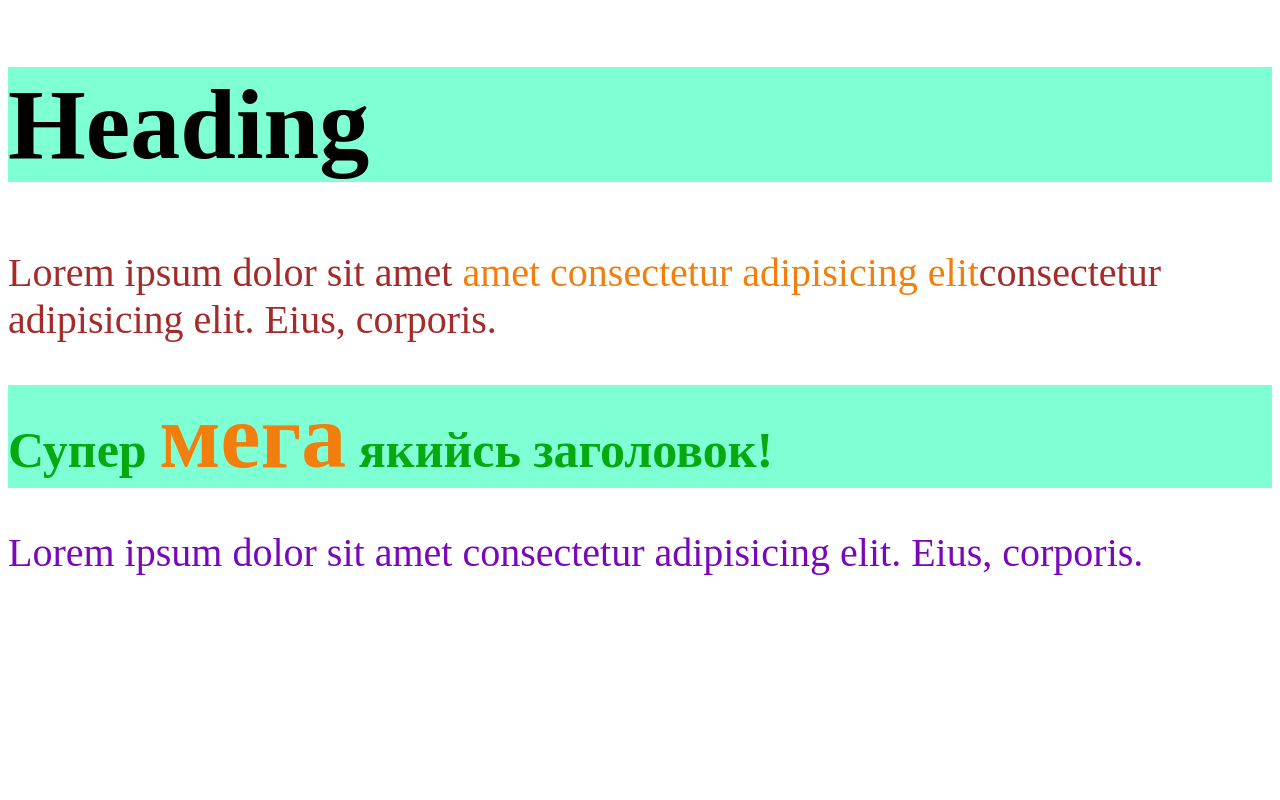
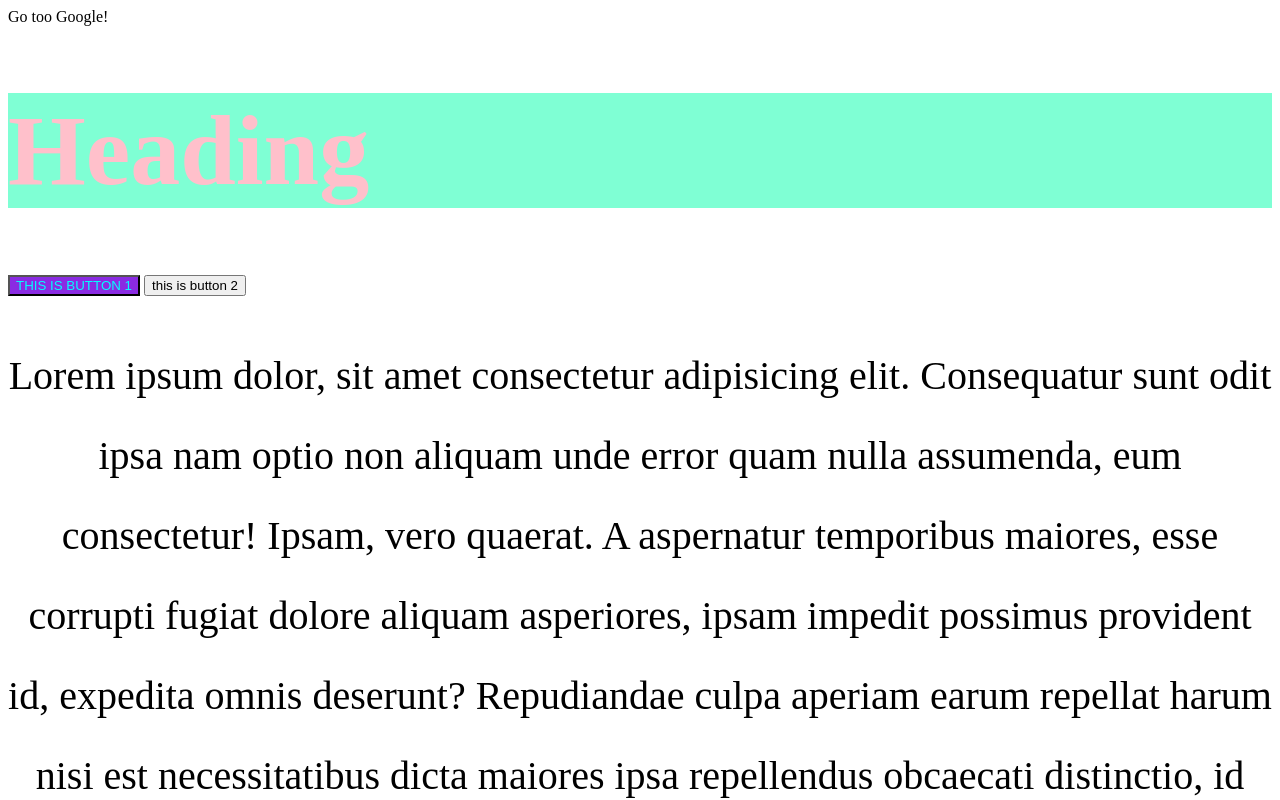
Before and after one commit to LarysaLemeshuk/werstka-project, a plain HTML site: page index.html in a window 1280 px wide. Shown: the top 800 px of the page. Drawn offline with Linux system fonts and the light colour scheme.

Commit message:
text-form

```diff
--- a/index.html
+++ b/index.html
@@ -5,16 +5,62 @@
     <meta name="viewport" content="width=device-width, initial-scale=1.0" />
     <title>Learn htmh css</title>
 
-   <link rel="stylesheet" href="./style.css">
-
+    <link rel="stylesheet" href="./style.css" />
   </head>
   <body>
-    <h1>Heading</h1>
+    <a href="https://google.com">Go too Google!</a>
+    <h1 class="pink-text">Heading</h1>
+    <button id="btn-1">this is buttoN 1</button>
+    <button id="btn-2">This is buttoN 2</button>
+    <p>
+      Lorem ipsum dolor, sit amet consectetur adipisicing elit. Consequatur sunt
+      odit ipsa nam optio non aliquam unde error quam nulla assumenda, eum
+      consectetur! Ipsam, vero quaerat. A aspernatur temporibus maiores, esse
+      corrupti fugiat dolore aliquam asperiores, ipsam impedit possimus
+      provident id, expedita omnis deserunt? Repudiandae culpa aperiam earum
+      repellat harum nisi est necessitatibus dicta maiores ipsa repellendus
+      obcaecati distinctio, id nesciunt quam in quo? Eveniet ipsam deleniti
+      facere incidunt, veniam error officia cum voluptas omnis non consequuntur
+      nesciunt natus sit rem quisquam quae sunt odio? At incidunt, reprehenderit
+      voluptas fugit nobis magnam laborum, dignissimos quae blanditiis illo
+      eaque! Labore magni maxime animi deserunt ipsam praesentium ipsa repellat
+      sit. Optio libero voluptates dignissimos! Non corrupti delectus temporibus
+      soluta sit, placeat enim suscipit facere possimus dicta voluptates nihil
+      dignissimos exercitationem quibusdam, vero sequi ut reprehenderit ipsum
+      quasi assumenda? Reprehenderit soluta aperiam repellendus ducimus eum sunt
+      delectus nisi asperiores. Rem necessitatibus, nesciunt veritatis voluptate
+      repudiandae possimus, incidunt vel iusto quos doloremque provident
+      quibusdam earum voluptatem, eius impedit? Commodi facilis, numquam eaque
+      expedita officiis corrupti consectetur, eveniet dolore alias similique
+      assumenda explicabo. Sed voluptatum illo repudiandae sapiente. Natus at
+      vitae nisi in a nihil dolorum nostrum harum eos nulla quia explicabo quos
+      cupiditate unde corrupti ab dolor iure, quo impedit consequuntur.
+      Voluptates quae, eligendi accusantium ducimus adipisci praesentium! Cum
+      maxime voluptatibus magni sapiente numquam sint mollitia pariatur eveniet
+      eligendi aspernatur sit, tempore a cupiditate tempora soluta ea. Itaque
+      eius, dolorum eos dolore corrupti vero culpa magni aut, quis fugit
+      blanditiis. Doloremque hic alias vero, ea neque amet itaque corporis
+      voluptatum quam iusto, omnis deserunt nam recusandae velit cumque
+      voluptatibus! Eligendi tempore cumque ratione laudantium incidunt quidem
+      nemo nihil animi quaerat dicta hic cupiditate quis impedit quia deserunt
+      est obcaecati exercitationem deleniti temporibus, aliquid commodi
+      accusamus eveniet! Sint repellat suscipit nemo accusamus praesentium
+      voluptatem consectetur?
+    </p>
     <!-- cntrl + . - швидке створення коментарів -->
-    <p style="color: brown;">  Lorem ipsum dolor sit amet <span class="green-text">amet consectetur adipisicing elit</span>consectetur adipisicing elit. Eius, corporis.</p>
+    <p style="color: brown">
+      Lorem ipsum dolor sit amet
+      <span class="green-text">amet consectetur adipisicing elit</span
+      >consectetur adipisicing elit. Eius, corporis.
+    </p>
     <article>
-      <h2 id="heading">Супер <span class="green-text font-sixe-large">мега</span> якийсь заголовок!</h2>
+      <h2 id="heading">
+        Супер <span class="green-text font-sixe-large">мега</span> якийсь
+        заголовок!
+      </h2>
     </article>
-    <p>  Lorem ipsum dolor sit amet consectetur adipisicing elit. Eius, corporis.</p>
+    <p>
+      Lorem ipsum dolor sit amet consectetur adipisicing elit. Eius, corporis.
+    </p>
   </body>
 </html>
--- a/style.css
+++ b/style.css
@@ -1,7 +1,9 @@
 h1, h2, h3 {font-size: 100px;
     background-color: aquamarine;}
-    p {color: rgb(122, 8, 187);
+    p {
       font-size: 30pt;
+      line-height: 2em;
+      text-align: center;
       }
 
     #heading { color: rgb(8, 168, 16);
@@ -9,3 +11,17 @@ h1, h2, h3 {font-size: 100px;
       .green-text { color: rgb(242, 127, 13); }
       .font-sixe-large { font-size: 90px;}
       .pink-text { color: pink;}
+
+      #btn-1 {
+        text-transform: uppercase;
+        background-color: blueviolet;
+        color: aqua;
+      }
+      #btn-2 {
+        text-transform: lowercase;
+      }
+      a {
+        text-decoration: none;
+        color: black;
+        font-weight: 500;
+      }
```
